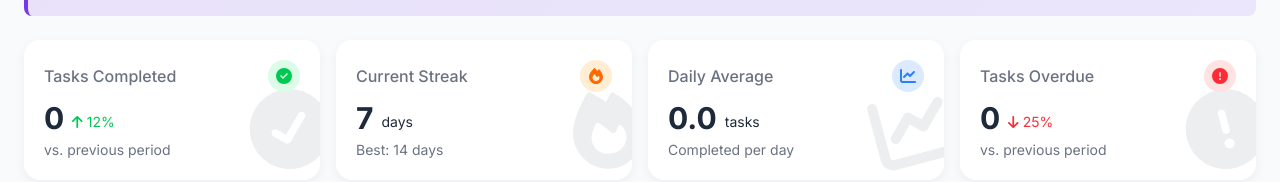
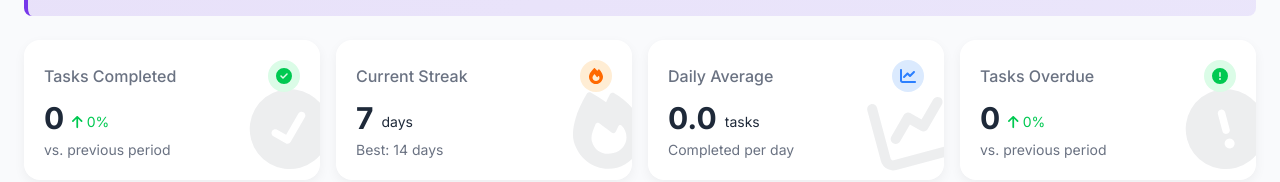
Before and after one commit to AyushShuklaIIIT/hackDemo, a React (Vite) app: page / in a window 1280 px wide. Shown: the part 232-414 px from the top of the page. Built offline with nearby package versions, Linux system fonts and the light colour scheme.

Commit message:
Tasks completed change percentage and tasks overdue change percentage get updated dynamically

```diff
--- a/src/Insights/DateRangePicker.jsx
+++ b/src/Insights/DateRangePicker.jsx
@@ -28,7 +28,7 @@ const DateRangePicker = ({ value, onChange }) => {
   const handleChange = (item) => {
     const selected = item.selection;
     setRange([selected]);
-    onChange && onChange({
+    onChange?.({
       startDate: selected.startDate,
       endDate: selected.endDate
     });
--- a/src/Insights/Insights.jsx
+++ b/src/Insights/Insights.jsx
@@ -90,6 +90,12 @@ const Insights = () => {
         startDate: new Date(new Date().setDate(new Date().getDate() - 6)),
         endDate: new Date()
     });
+    const [completedChangeStr, setCompletedChangeStr] = useState("");
+    const [overdueChangeStr, setOverdueChangeStr] = useState("");
+    const [currOverdue, setCurrOverdue] = useState(0);
+    const [currCompleted, setCurrCompleted] = useState(0);
+    const [completedChange, setCompletedChange] = useState(0);
+    const [overdueChange, setOverdueChange] = useState(0);
 
     const [allTasks, setAllTasks] = useState([]);
     useEffect(() => {
@@ -106,6 +112,34 @@ const Insights = () => {
             setAllTasks([]);
         }
     }, []);
+
+    useEffect(() => {
+        const days = Math.floor((dateRange.endDate - dateRange.startDate) / (1000 * 60 * 60 * 24)) + 1;
+        const prevEnd = new Date(dateRange.startDate);
+        prevEnd.setDate(prevEnd.getDate() - 1);
+        const prevStart = new Date(prevEnd);
+        prevStart.setDate(prevStart.getDate() - (days - 1));
+
+        const currentTasks = allTasks.filter(t => {
+            const d = new Date(t.createdAt);
+            return d >= new Date(dateRange.startDate) && d <= new Date(dateRange.endDate);
+        });
+
+        const prevTasks = allTasks.filter(t => {
+            const d = new Date(t.createdAt);
+            return d >= prevStart && d <= prevEnd;
+        })
+
+        setCurrCompleted(currentTasks.length);
+        const prevCompleted = prevTasks.length;
+        setCompletedChange(prevCompleted === 0 ? (currCompleted === 0 ? 0 : 100) : ((currCompleted - prevCompleted) / prevCompleted) * 100);
+        setCompletedChangeStr((completedChange >= 0 ? "+" : "") + completedChange.toFixed(0) + "%");
+
+        setCurrOverdue(currentTasks.filter(t => !t.completed && new Date(t.dueDate) < new Date()).length);
+        const prevOverdue = prevTasks.filter(t => !t.completed && new Date(t.dueDate) < prevEnd).length;
+        setOverdueChange(prevOverdue === 0 ? (currOverdue === 0 ? 0 : 100) : ((currOverdue - prevOverdue) / prevOverdue) * 100);
+        setOverdueChangeStr((overdueChange >= 0 ? '+': "") + overdueChange.toFixed(0) + "%");
+    }, [dateRange.endDate, dateRange.startDate, allTasks, completedChange, currCompleted, currOverdue, overdueChange])
 
     // Derived, filtered data
     const filteredTasks = allTasks.filter(t => {
@@ -142,7 +176,7 @@ const Insights = () => {
         while (curr <= end) {
             weekLabels.push(`Week ${i++}`);
             weeks.push({ start: new Date(curr), end: new Date(curr.getFullYear(), curr.getMonth(), curr.getDate() + 6) });
-            curr.setDate(curr.getDate() + 7);
+            curr = new Date(curr.getFullYear(), curr.getMonth(), curr.getDate() + 7);
         }
         // Count per week
         const weekCounts = Array(weeks.length).fill(0);
@@ -174,7 +208,7 @@ const Insights = () => {
     filteredTasks.forEach(t => {
         // Map to nearest defined hour slot
         const hour = getHourFromTime(t.time);
-        const slot = allHours.reduce((prev, curr) => Math.abs(curr - hour) < Math.abs(prev - hour) ? curr : prev);
+        const slot = allHours.reduce((prev, curr) => Math.abs(curr - hour) < Math.abs(prev - hour) ? curr : prev, allHours[0]);
         hourCounts[slot]++;
     });
     const hourlyChartData = {
@@ -191,10 +225,10 @@ const Insights = () => {
         {
             icon: faCheckCircle,
             title: "Tasks Completed",
-            value: filteredTasks.length,
-            change: "+12%",
-            changeIcon: faArrowUp,
-            changeClass: "text-green-500",
+            value: currCompleted,
+            change: completedChangeStr,
+            changeIcon: completedChange >= 0 ? faArrowUp : faArrowDown,
+            changeClass: completedChange >= 0 ? "text-green-500" : "text-red-500",
             sub: "vs. previous period",
         },
         {
@@ -216,10 +250,10 @@ const Insights = () => {
         {
             icon: faExclamationCircle,
             title: "Tasks Overdue",
-            value: filteredTasks.filter(t => !t.completed && new Date(t.dueDate) < new Date()).length,
-            change: "-25%",
-            changeIcon: faArrowDown,
-            changeClass: "text-red-500",
+            value: currOverdue,
+            change: overdueChangeStr,
+            changeIcon: overdueChange >= 0 ? faArrowUp : faArrowDown,
+            changeClass: overdueChange >= 0 ? "text-green-500" : "text-red-500",
             sub: "vs. previous period",
         }
     ];
@@ -280,7 +314,13 @@ const Insights = () => {
                         usePointStyle: true,
                         callbacks: {
                             title: ctx => ctx[0].label,
-                            label: ctx => `${ctx.parsed} tasks completed`
+                            label: function (context) {
+                                let value = context.parsed;
+                                if (value !== null && typeof value === 'object' && 'y' in value) {
+                                    value = value.y;
+                                }
+                                return `${value} tasks completed`;
+                            }
                         }
                     }
                 },
@@ -341,7 +381,7 @@ const Insights = () => {
                         callbacks: {
                             label: function (context) {
                                 let value = context.parsed;
-                                if (typeof value === 'object' && value !== null && 'y' in value) {
+                                if (value !== null && typeof value === 'object' && 'y' in value) {
                                     value = value.y;
                                 }
                                 return `${value} tasks completed`;
@@ -400,7 +440,13 @@ const Insights = () => {
                         boxPadding: 6,
                         callbacks: {
                             title: ctx => ctx[0].label,
-                            label: ctx => `${ctx.parsed} tasks completed`
+                            label: function (context) {
+                                let value = context.parsed;
+                                if (value !== null && typeof value === 'object' && 'y' in value) {
+                                    value = value.y;
+                                }
+                                return `${value} tasks completed`;
+                            }
                         }
                     }
                 },
```
